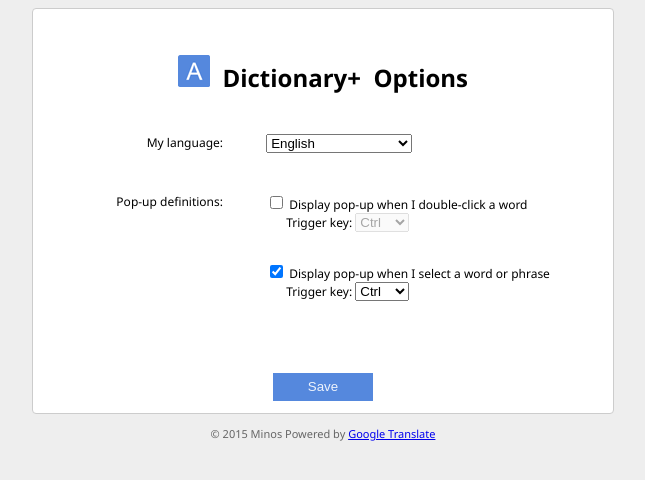
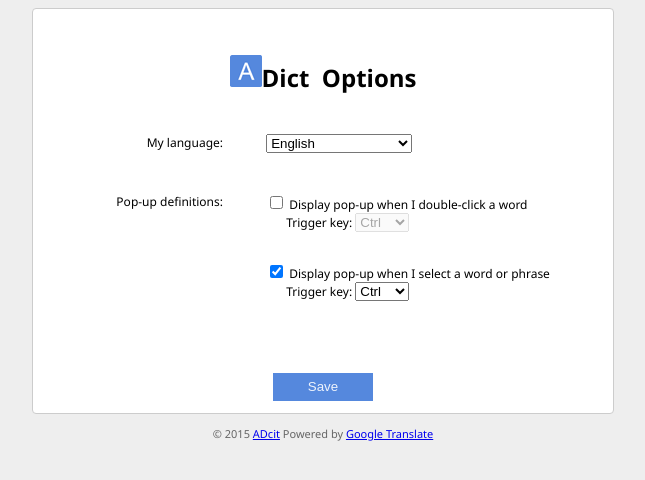
Before and after one commit to dayoio/a-dictionary-chrome, a browser extension: page app/options.html in a window 1280 px wide. Shown: the whole page, without its empty margins (317-962 px from the left). Drawn offline with nearby package versions, Linux system fonts and the light colour scheme; files that its build step writes are made by us from their sources.

Commit message:
Name changed to ADict

```diff
--- a/app/options.html
+++ b/app/options.html
@@ -16,7 +16,7 @@
 
 <div class="options-wrapper">
   <div class="title">
-    <h1><img src="images/icon-32.png"/>&nbsp;&nbsp;Dictionary+&nbsp;&nbsp;Options</h1>
+    <h1><img src="images/icon-32.png"/>Dict&nbsp;&nbsp;Options</h1>
   </div>
   <form ng-submit="saveOptions()">
     <div>
@@ -82,7 +82,7 @@
 </div>
 
 <div class="footer">
-  <p>&copy; 2015 Minos Powered by <a href="https://translate.google.com" target="_blank">Google Translate</a></p>
+  <p>&copy; 2015 <a href="https://github.com/minoscc" target="_blank">ADcit</a> Powered by <a href="https://translate.google.com" target="_blank">Google Translate</a></p>
 </div>
 <!-- build:js scripts/vendor.js -->
 <!-- bower:js -->
```
Also changed, not shown: app/popup.html (+1 -1 lines).
